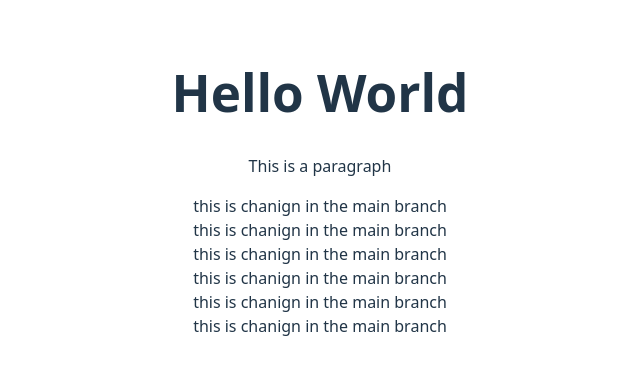
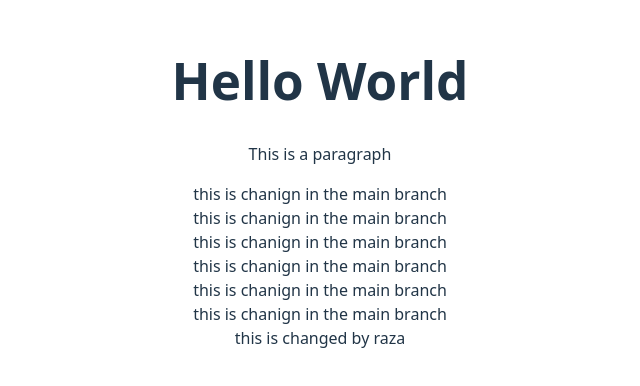
Before and after one commit to razalms/git-example, a React (Vite) app: page / in a window 1280 px wide. Shown: the part 216-602 px from the top of the page, without its empty margins (320-960 px from the left). Built offline with nearby package versions, Linux system fonts and the light colour scheme.

Commit message:
some chnage

```diff
--- a/src/App.jsx
+++ b/src/App.jsx
@@ -18,6 +18,7 @@ function App() {
         <div>this is chanign in the main branch</div>
         <div>this is chanign in the main branch</div>
         <div>this is chanign in the main branch</div>
+        <div>this is changed by raza</div>
       </div>
     </>
   );
```
